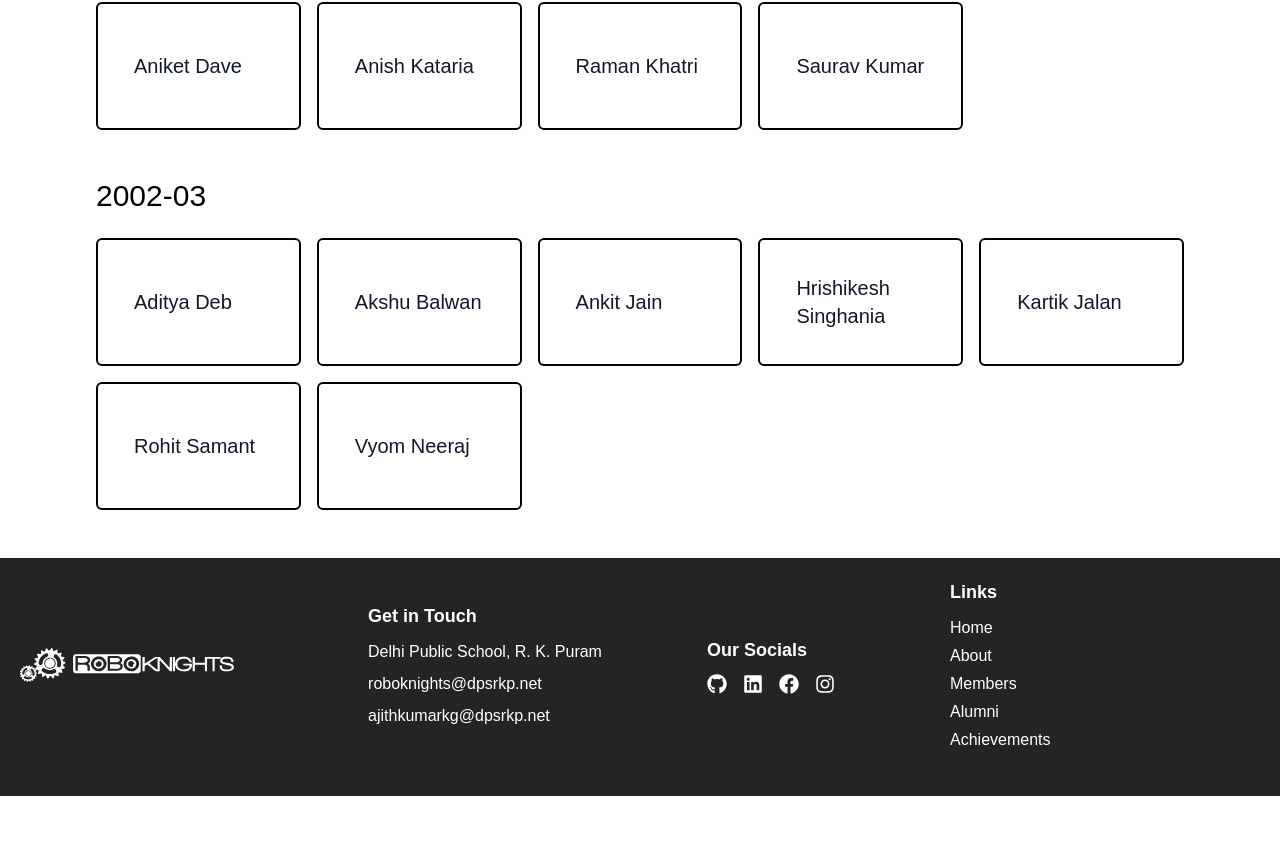
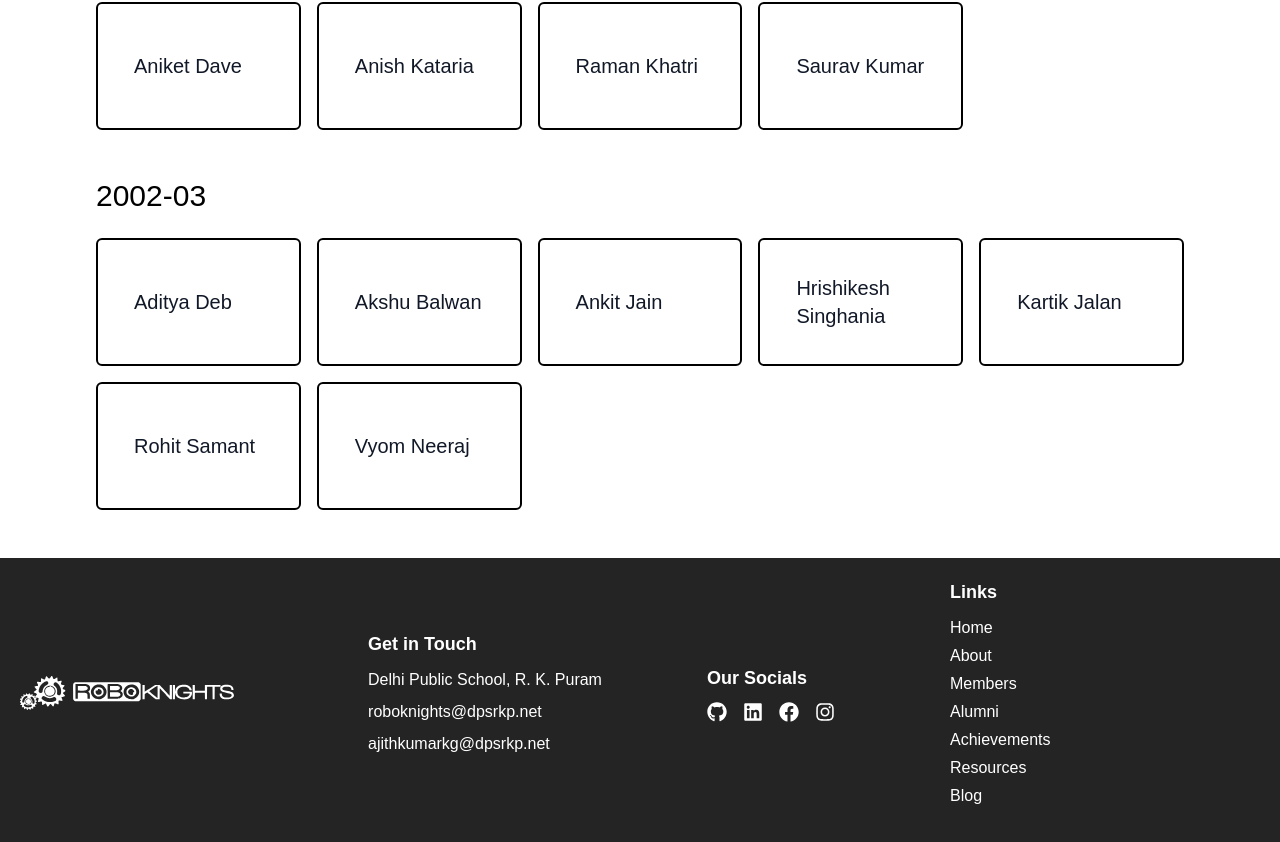
Before and after one commit to RoboKnights-Clan/RoboKnights-Clan.github.io, a Next.js app: page /alumni in a window 1280 px wide. Shown: the part 4894-5736 px from the top of the page. Before the commit the page ends 5690 px from the top, so only its background shows below. Built offline with nearby package versions, Linux system fonts and the light colour scheme.

Commit message:
chore: update links

```diff
--- a/components/Layout/Footer.tsx
+++ b/components/Layout/Footer.tsx
@@ -1,3 +1,4 @@
+import Link from "next/link";
 import React from "react";
 import { FaGithub, FaLinkedin, FaFacebook, FaInstagram } from "react-icons/fa";
 import { links } from "./Header";
@@ -64,17 +65,17 @@ const Footer = () => {
           <div className="flex flex-col space-y-1">
             {links.map((link, index) => {
               return (
-                <a
-                  key={index}
-                  href={link.url}
-                  target="_blank"
-                  rel="noopener noreferrer"
-                  className="text-white"
-                >
-                  {link.name}
-                </a>
+                <Link key={index} href={link.url}>
+                  <a className="text-white">{link.name}</a>
+                </Link>
               );
             })}
+            <Link href="/resources">
+              <a className="text-white">Resources</a>
+            </Link>
+            <Link href="/blog">
+              <a className="text-white">Blog</a>
+            </Link>
           </div>
         </div>
       </div>
```
